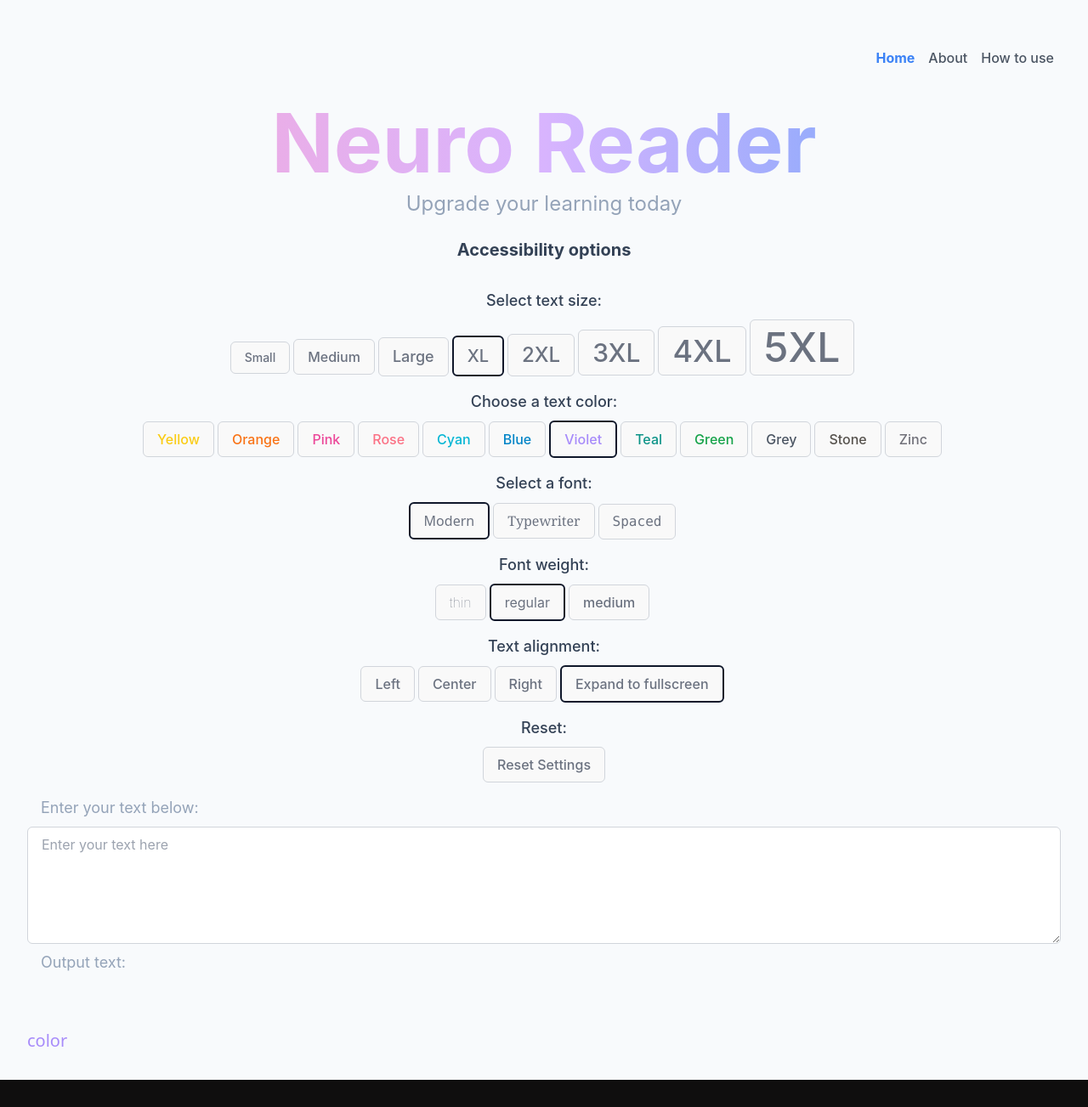
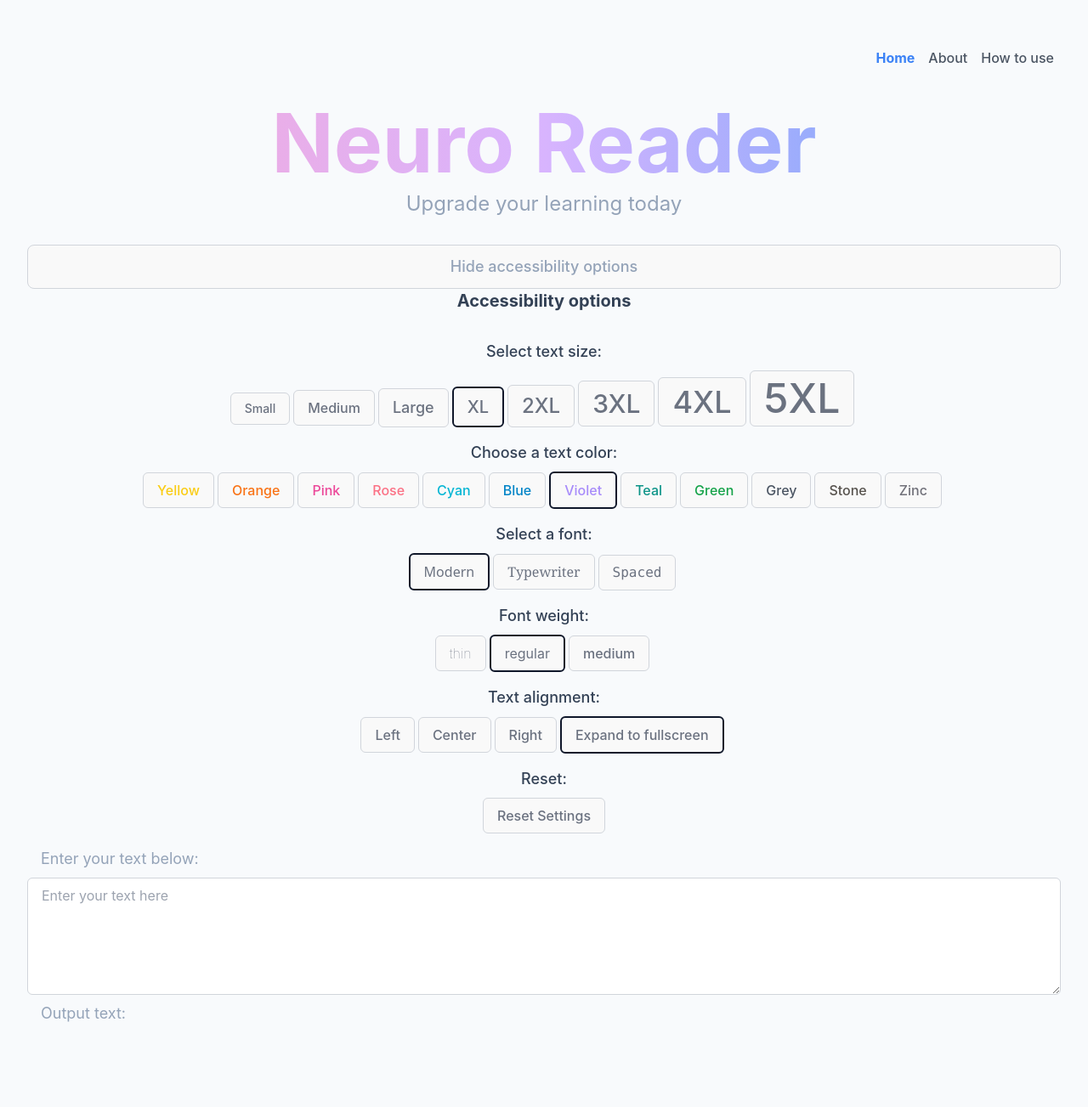
Before and after one commit to laurencetuchin/neuroreader, a React (Vite) app in the folder neuro-reader/: page / in a window 1280 px wide. Shown: the whole page at 85% size. Before the commit the page ends 1271 px from the top, so only its background shows below. Built offline with nearby package versions, Linux system fonts and the light colour scheme.

Commit message:
Add hide/show options

```diff
--- a/neuro-reader/src/features/NeuroReader.jsx
+++ b/neuro-reader/src/features/NeuroReader.jsx
@@ -14,11 +14,15 @@ export default function NeuroReader() {
     const [inputValue, setInputValue] = useState('');
     // const size = useContext(TextSizeContext);
     const borderClass = inputValue ? 'border border-gray-300 rounded-md py-2 px-4 mt-2' : '';
+    const [showAccessibilityOptions, setShowAccessibilityOptions] = useState(true);
 
     function handleInputChange(event) {
         setInputValue(event.target.value);
     }
 
+    function toggleAccessibilityOptions() {
+      setShowAccessibilityOptions(!showAccessibilityOptions);
+    }
 
 
 
@@ -61,7 +65,15 @@ export default function NeuroReader() {
         <>
 
         <div className="flex flex-col">
-          <AccessibilityOptions />
+          {showAccessibilityOptions && (
+            <>
+              <button className='text-center mt-2 px-4 text-lg text-slate-400 border-gray-300' onClick={toggleAccessibilityOptions}>Hide accessibility options</button>
+              <AccessibilityOptions />
+            </>
+          )}
+          {!showAccessibilityOptions && (
+            <button className='text-center mt-2 px-4 text-left text-slate-400 border-gray-300' onClick={toggleAccessibilityOptions}>Show accessibility options</button>
+          )}
           {/* <AdjustTextSize />
           <AdjustColor />
           <AdjustTextFont />
--- a/neuro-reader/src/utilities/MyContext.jsx
+++ b/neuro-reader/src/utilities/MyContext.jsx
@@ -59,7 +59,7 @@ const TextProvider = ({ children }) => {
     return (
         <TextContext.Provider value={[state, dispatch]}>
             {children}
-            <div className={`${state.textColor} ${state.textSize} ${state.textFont} ${state.textWeight} ${state.textAlignment}`}>color</div>
+            {/* <div className={`${state.textColor} ${state.textSize} ${state.textFont} ${state.textWeight} ${state.textAlignment}`}></div> */}
         </TextContext.Provider>
     );
 }
```
